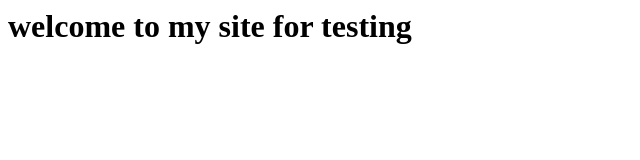
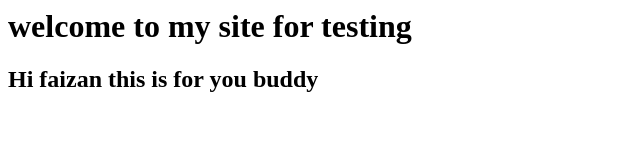
Before and after one commit to faizanmaqsood/web, a plain HTML site: page index.html in a window 1280 px wide. Shown: the whole page, without its empty margins (0-640 px from the left). Drawn offline with Linux system fonts and the light colour scheme.

Commit message:
mentioned label faizan

```diff
--- a/index.html
+++ b/index.html
@@ -1,4 +1,6 @@
 <html>
 <title>Jenkins Ci/cd pipeline </title>
-<body> <h1> welcome to my site for testing</h1> </body>
+<body> <h1> welcome to my site for testing</h1>
+<h2> Hi faizan this is for you buddy</h2>
+ </body>
 </html>
```
